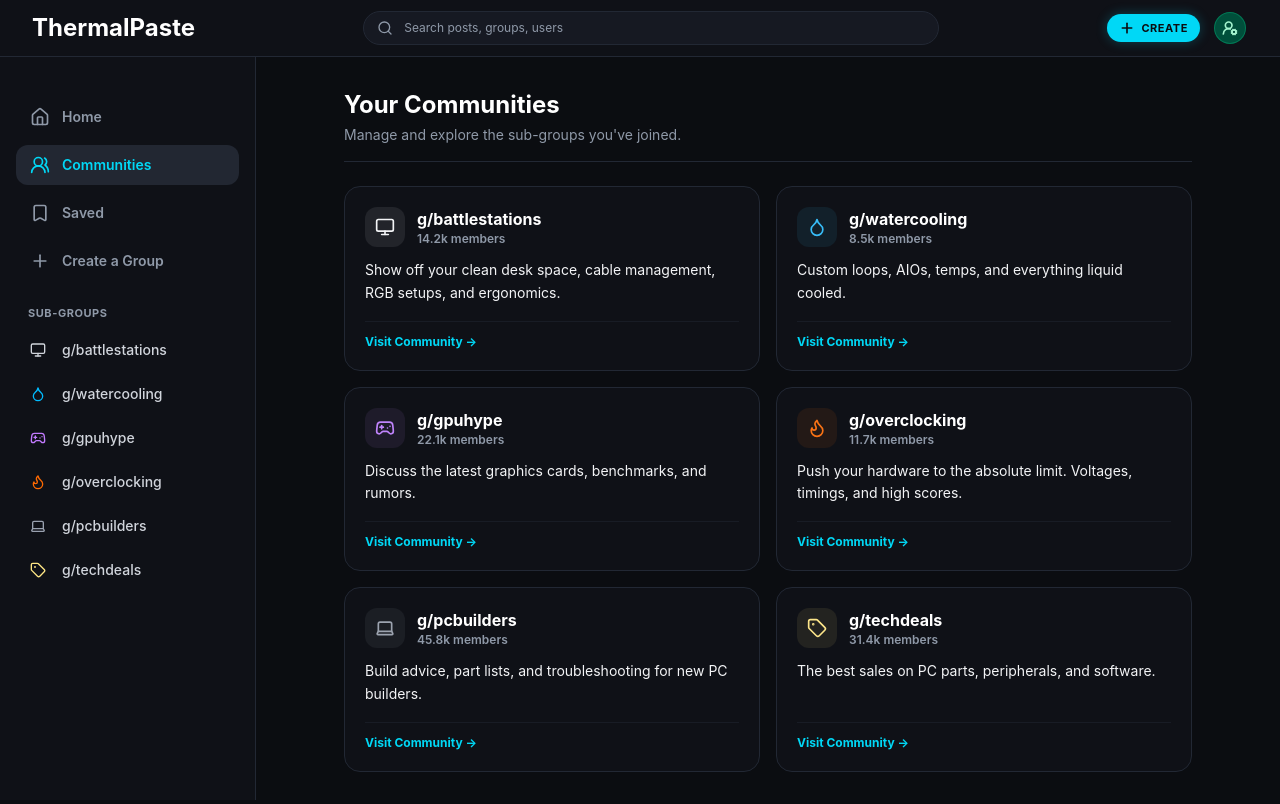
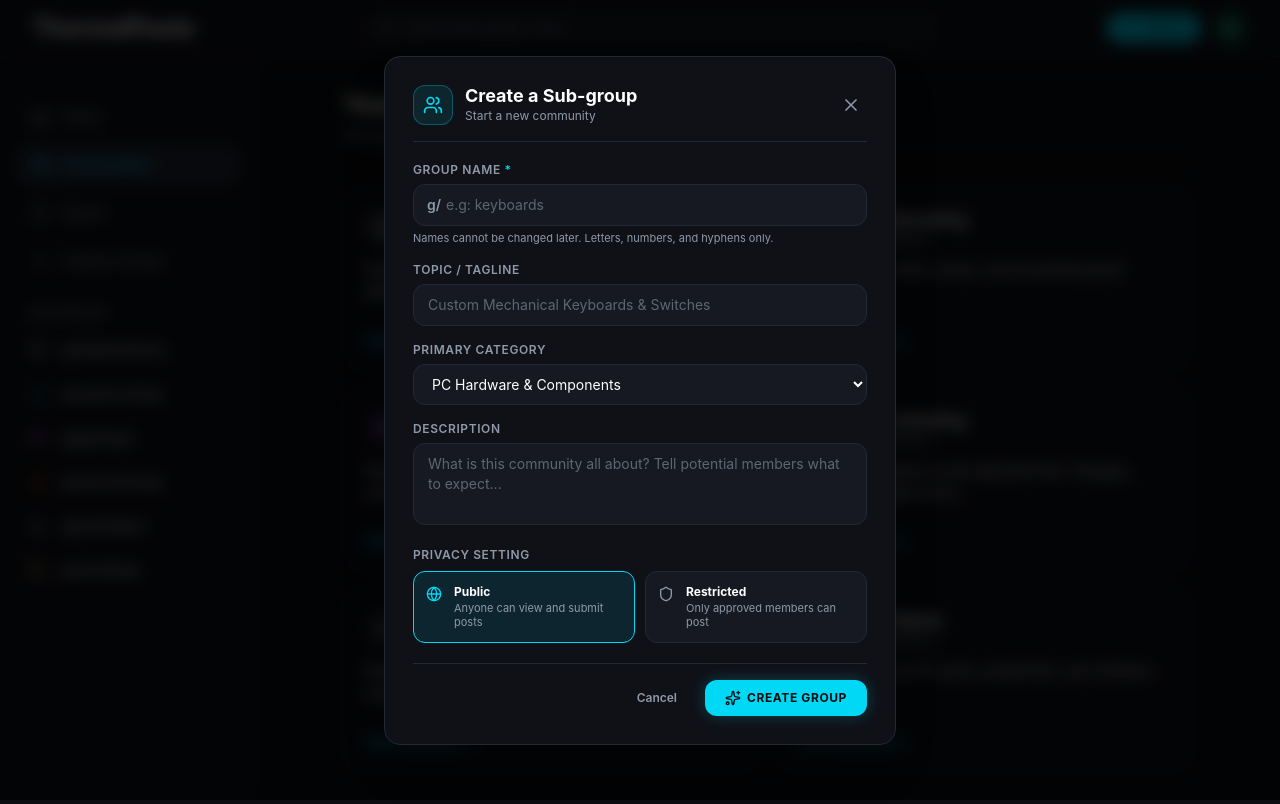
Before and after one commit to rohan9932/ThermalPaste-frontend, a React (Vite) app: page /communities in a window 1280 px wide. Both pictures are taken after a click on the button "Create a Group". Built offline with nearby package versions, Linux system fonts and the light colour scheme.

Commit message:
[ADD] Form to create new sub-groups

```diff
--- /dev/null
+++ b/src/components/CreateGroupModal.jsx
@@ -0,0 +1,208 @@
+import { useState } from "react";
+import { useNavigate } from "react-router";
+import { X, Users, Globe, Shield, Sparkles } from "lucide-react";
+
+export function CreateGroupModal({ isOpen, onClose }) {
+  const navigate = useNavigate();
+
+  const [groupName, setGroupName] = useState("");
+  const [tagline, setTagline] = useState("");
+  const [description, setDescription] = useState("");
+  const [category, setCategory] = useState("hardware");
+  const [privacy, setPrivacy] = useState("public");
+
+  if (!isOpen) return null;
+
+  const handleSubmit = (e) => {
+    e.preventDefault();
+    if (!groupName.trim()) return;
+
+    // Sanitize group name for URL (remove g/, spaces, special characters)
+    const cleanId = groupName
+      .toLowerCase()
+      .replace(/^g\//, "")
+      .replace(/[^a-z0-9-_]/g, "");
+
+    // Reset fields & close
+    setGroupName("");
+    setTagline("");
+    setDescription("");
+    onClose();
+
+    // Navigate to the newly created sub-group
+    navigate(`/communities/${cleanId || "custom-group"}`);
+  };
+
+  return (
+    <div className="fixed inset-0 z-50 flex items-center justify-center p-4">
+      {/* Dark backdrop */}
+      <div
+        className="fixed inset-0 bg-black/75 backdrop-blur-sm transition-opacity"
+        onClick={onClose}
+      />
+
+      {/* Modal Card */}
+      <div className="relative w-full max-w-lg bg-[#0F1117] border border-[#222834] rounded-2xl p-6 sm:p-7 shadow-2xl z-10 max-h-[90vh] overflow-y-auto">
+        {/* Header */}
+        <div className="flex items-center justify-between border-b border-[#222834] pb-4 mb-5">
+          <div className="flex items-center gap-3">
+            <div className="w-10 h-10 rounded-xl bg-[#00D8F6]/10 border border-[#00D8F6]/30 flex items-center justify-center text-[#00D8F6]">
+              <Users className="w-5 h-5" />
+            </div>
+            <div>
+              <h2 className="text-lg font-bold text-white leading-tight">
+                Create a Sub-group
+              </h2>
+              <p className="text-xs text-[#8F99A8]">
+                Start a new community
+              </p>
+            </div>
+          </div>
+
+          <button
+            onClick={onClose}
+            className="p-1.5 text-[#8F99A8] hover:text-white hover:bg-[#161922] rounded-lg transition-colors cursor-pointer"
+            aria-label="Close modal"
+          >
+            <X className="w-5 h-5" />
+          </button>
+        </div>
+
+        {/* Form */}
+        <form onSubmit={handleSubmit} className="space-y-4">
+          {/* Group Identifier */}
+          <div>
+            <label className="block text-xs font-semibold uppercase tracking-wider text-[#8F99A8] mb-1.5">
+              Group Name <span className="text-[#00D8F6]">*</span>
+            </label>
+            <div className="relative flex items-center">
+              <span className="absolute left-3.5 text-sm font-semibold text-[#8F99A8] select-none">
+                g/
+              </span>
+              <input
+                type="text"
+                required
+                value={groupName}
+                onChange={(e) => setGroupName(e.target.value)}
+                placeholder="e.g: keyboards"
+                className="w-full bg-[#161922] text-sm text-white placeholder-[#8F99A8]/60 pl-8 pr-4 py-2.5 rounded-xl border border-[#222834] focus:border-[#00D8F6] focus:outline-none transition-all"
+              />
+            </div>
+            <p className="text-[11px] text-[#8F99A8] mt-1">
+              Names cannot be changed later. Letters, numbers, and hyphens only.
+            </p>
+          </div>
+
+          {/* Tagline */}
+          <div>
+            <label className="block text-xs font-semibold uppercase tracking-wider text-[#8F99A8] mb-1.5">
+              Topic / Tagline
+            </label>
+            <input
+              type="text"
+              value={tagline}
+              onChange={(e) => setTagline(e.target.value)}
+              placeholder="Custom Mechanical Keyboards & Switches"
+              className="w-full bg-[#161922] text-sm text-white placeholder-[#8F99A8]/60 px-3.5 py-2.5 rounded-xl border border-[#222834] focus:border-[#00D8F6] focus:outline-none transition-all"
+            />
+          </div>
+
+          {/* Category */}
+          <div>
+            <label className="block text-xs font-semibold uppercase tracking-wider text-[#8F99A8] mb-1.5">
+              Primary Category
+            </label>
+            <select
+              value={category}
+              onChange={(e) => setCategory(e.target.value)}
+              className="w-full bg-[#161922] text-sm text-white px-3.5 py-2.5 rounded-xl border border-[#222834] focus:border-[#00D8F6] focus:outline-none transition-all cursor-pointer"
+            >
+              <option value="hardware">PC Hardware & Components</option>
+              <option value="battlestations">Battlestations & Setups</option>
+              <option value="cooling">Custom Cooling & AIOs</option>
+              <option value="overclocking">Overclocking & Benchmarking</option>
+              <option value="peripherals">Keyboards & Peripherals</option>
+              <option value="techdeals">Deals & Discussions</option>
+            </select>
+          </div>
+
+          {/* Description */}
+          <div>
+            <label className="block text-xs font-semibold uppercase tracking-wider text-[#8F99A8] mb-1.5">
+              Description
+            </label>
+            <textarea
+              rows={3}
+              value={description}
+              onChange={(e) => setDescription(e.target.value)}
+              placeholder="What is this community all about? Tell potential members what to expect..."
+              className="w-full bg-[#161922] text-sm text-white placeholder-[#8F99A8]/60 px-3.5 py-2.5 rounded-xl border border-[#222834] focus:border-[#00D8F6] focus:outline-none transition-all resize-none"
+            />
+          </div>
+
+          {/* Privacy Type */}
+          <div>
+            <label className="block text-xs font-semibold uppercase tracking-wider text-[#8F99A8] mb-2">
+              Privacy Setting
+            </label>
+            <div className="grid grid-cols-1 sm:grid-cols-2 gap-2.5">
+              <label
+                onClick={() => setPrivacy("public")}
+                className={`flex items-start gap-3 p-3 rounded-xl border cursor-pointer transition-all ${
+                  privacy === "public"
+                    ? "bg-[#00D8F6]/10 border-[#00D8F6] text-white"
+                    : "bg-[#161922] border-[#222834] text-[#8F99A8] hover:border-[#2A3142]"
+                }`}
+              >
+                <Globe className={`w-4 h-4 mt-0.5 shrink-0 ${privacy === "public" ? "text-[#00D8F6]" : ""}`} />
+                <div>
+                  <p className="text-xs font-bold text-white">Public</p>
+                  <p className="text-[11px] text-[#8F99A8] leading-tight mt-0.5">
+                    Anyone can view and submit posts
+                  </p>
+                </div>
+              </label>
+
+              <label
+                onClick={() => setPrivacy("restricted")}
+                className={`flex items-start gap-3 p-3 rounded-xl border cursor-pointer transition-all ${
+                  privacy === "restricted"
+                    ? "bg-[#00D8F6]/10 border-[#00D8F6] text-white"
+                    : "bg-[#161922] border-[#222834] text-[#8F99A8] hover:border-[#2A3142]"
+                }`}
+              >
+                <Shield className={`w-4 h-4 mt-0.5 shrink-0 ${privacy === "restricted" ? "text-[#00D8F6]" : ""}`} />
+                <div>
+                  <p className="text-xs font-bold text-white">Restricted</p>
+                  <p className="text-[11px] text-[#8F99A8] leading-tight mt-0.5">
+                    Only approved members can post
+                  </p>
+                </div>
+              </label>
+            </div>
+          </div>
+
+          {/* Actions */}
+          <div className="flex items-center justify-end gap-3 pt-4 border-t border-[#222834] mt-5">
+            <button
+              type="button"
+              onClick={onClose}
+              className="px-4 py-2.5 rounded-xl text-xs font-semibold text-[#8F99A8] hover:text-white hover:bg-[#161922] transition-colors cursor-pointer"
+            >
+              Cancel
+            </button>
+            <button
+              type="submit"
+              className="flex items-center gap-1.5 px-5 py-2.5 bg-[#00D8F6] hover:bg-[#00c4e0] text-[#0B0D11] text-xs font-bold uppercase tracking-wider rounded-xl shadow-[0_0_15px_rgba(0,216,246,0.25)] active:scale-95 transition-all cursor-pointer"
+            >
+              <Sparkles className="w-4 h-4" />
+              <span>Create Group</span>
+            </button>
+          </div>
+        </form>
+      </div>
+    </div>
+  );
+}
+
+export default CreateGroupModal;
--- a/src/components/Sidebar.jsx
+++ b/src/components/Sidebar.jsx
@@ -1,5 +1,6 @@
 import { useState } from "react";
 import { Link, useLocation } from "react-router";
+import CreateGroupModal from "./CreateGroupModal";
 
 import {
   Bookmark,
@@ -64,9 +65,16 @@ export function Sidebar({ isOpen, onClose }) {
   const location = useLocation();
   const currentPath = location.pathname;
   const [activeId, setActiveId] = useState("home");
+  const [isCreateGroupOpen, setIsCreateGroupOpen] = useState(false);
 
   return (
     <>
+      {/* Create Group Modal */}
+      <CreateGroupModal
+        isOpen={isCreateGroupOpen}
+        onClose={() => setIsCreateGroupOpen(false)}
+      />
+
       {/* Mobile Overlay Background Blur */}
       {isOpen && (
         <div
@@ -138,6 +146,7 @@ export function Sidebar({ isOpen, onClose }) {
           <div className="space-y-1">
             <button
               onClick={() => {
+                setIsCreateGroupOpen(true);
                 if (onClose) onClose(); // closes drawer automatically
               }}
               className="w-full flex items-center gap-3 px-3.5 py-2.5 rounded-xl transition-all duration-150 cursor-pointer font-semibold text-sm text-[#8F99A8] hover:bg-[#161922] hover:text-white"
```
Also changed, not shown: 1 other file (tests, documents, lock files or other folders).
